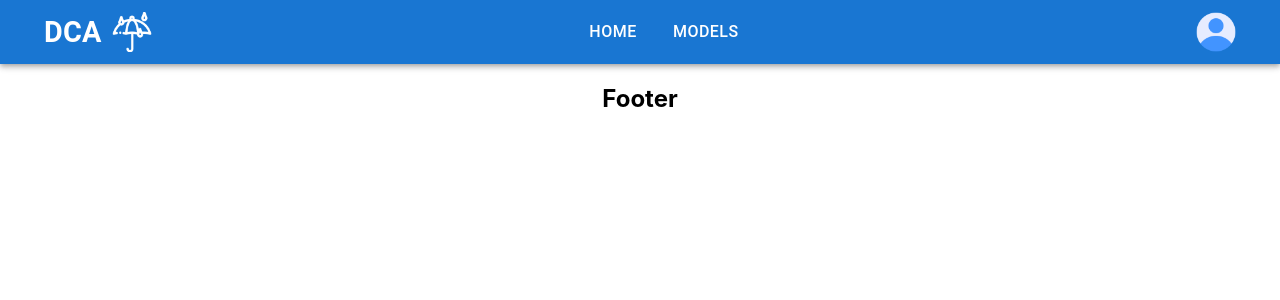
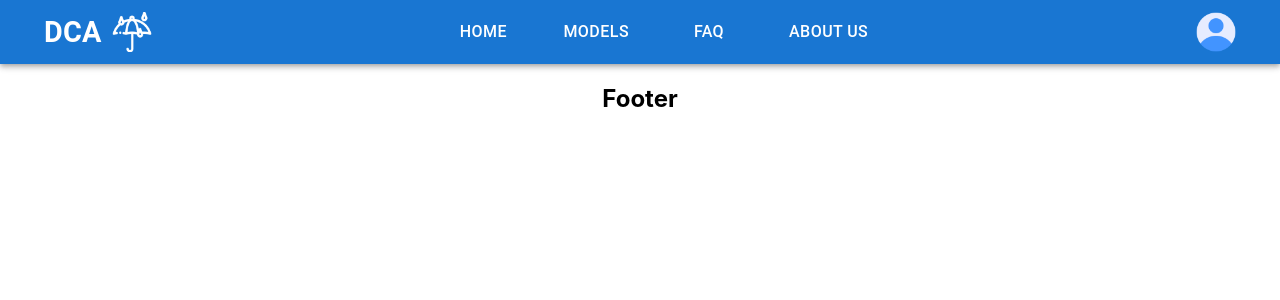
Before and after one commit to joonochakma/weather-prediction-stack, a React (Create React App) app in the folder weather_website/: page /weather in a window 1280 px wide. Shown: the top 300 px of the page. Built offline with nearby package versions, Linux system fonts and the light colour scheme; no server answers.

Commit message:
updated header components

```diff
--- a/weather_website/src/Header.js
+++ b/weather_website/src/Header.js
@@ -30,10 +30,10 @@ const Header = () => {
             <img src="/umbrella.png" alt="Logo" style={{ height: '40px', marginLeft: '10px' }} />
           </Box>
 
-          {/* Navigation buttons */}
-          <Box sx={{ display: 'flex', justifyContent: 'center' }}>
-            <Button color="inherit" component={Link} to="/home" sx={{ fontSize: '1rem', marginRight: '20px' }}>Home</Button>
-            <Button color="inherit" onClick={handleMenu} sx={{ fontSize: '1rem' }}>Models</Button>
+          {/* Centered Navigation buttons */}
+          <Box sx={{ display: 'flex', justifyContent: 'center', flexGrow: 1 }}>
+            <Button color="inherit" component={Link} to="/home" sx={{ fontSize: '1rem', marginX: '20px' }}>Home</Button>
+            <Button color="inherit" onClick={handleMenu} sx={{ fontSize: '1rem', marginX: '20px' }}>Models</Button>
             <Menu
               id="models-menu"
               anchorEl={anchorEl}
@@ -42,9 +42,12 @@ const Header = () => {
             >
               <MenuItem component={Link} to="/rainfall" onClick={handleClose}>Rainfall</MenuItem>
               <MenuItem component={Link} to="/temperature" onClick={handleClose}>Temperature</MenuItem>
-              <MenuItem component={Link} to="/Weather" onClick={handleClose}>Weather Conditions</MenuItem>
+              <MenuItem component={Link} to="/weather" onClick={handleClose}>Weather Conditions</MenuItem>
               <MenuItem component={Link} to="/heatwave" onClick={handleClose}>Heatwave</MenuItem>
             </Menu>
+
+            <Button color="inherit" component={Link} to="/faq" sx={{ fontSize: '1rem', marginX: '20px' }}>FAQ</Button>
+            <Button color="inherit" component={Link} to="/about" sx={{ fontSize: '1rem', marginX: '20px' }}>About Us</Button>
           </Box>
 
           {/* User Profile Icon */}
@@ -55,6 +58,6 @@ const Header = () => {
       </AppBar>
     </Box>
   );
-};
+}
 
 export default Header;
--- a/weather_website/src/index.js
+++ b/weather_website/src/index.js
@@ -9,6 +9,9 @@ import Temperature from './pages/temperature/Temperature';
 import { BrowserRouter, Routes, Route } from "react-router-dom";
 import NoPage from './NoPage';
 import Layout from './Layout';
+import FAQ from './pages/faq/faq';
+import About from './pages/about/About';
+
 
 const root = ReactDOM.createRoot(document.getElementById('root'));
 root.render(
@@ -22,6 +25,8 @@ root.render(
           <Route path="rainfall" element={<Rainfall />} />
           <Route path="heatwave" element={<Heatwave />} />
           <Route path="weather" element={<Weather />} />
+          <Route path="about" element={<About />} />
+          <Route path="faq" element={<FAQ />} />
 
 
           <Route path="*" element={<NoPage />} />
--- /dev/null
+++ b/weather_website/src/pages/about/About.js
@@ -0,0 +1,10 @@
+
+function About() {
+  return (
+    <div className="App">
+      <h1>About Page</h1>
+    </div>
+  );
+}
+
+export default About;
--- /dev/null
+++ b/weather_website/src/pages/faq/FAQ.js
@@ -0,0 +1,11 @@
+
+function FAQ() {
+    return (
+      <div className="App">
+        <h1>FAQ</h1>
+        <p>Here are some frequently asked questions.</p>
+      </div>
+    );
+  }
+
+  export default FAQ;
```
